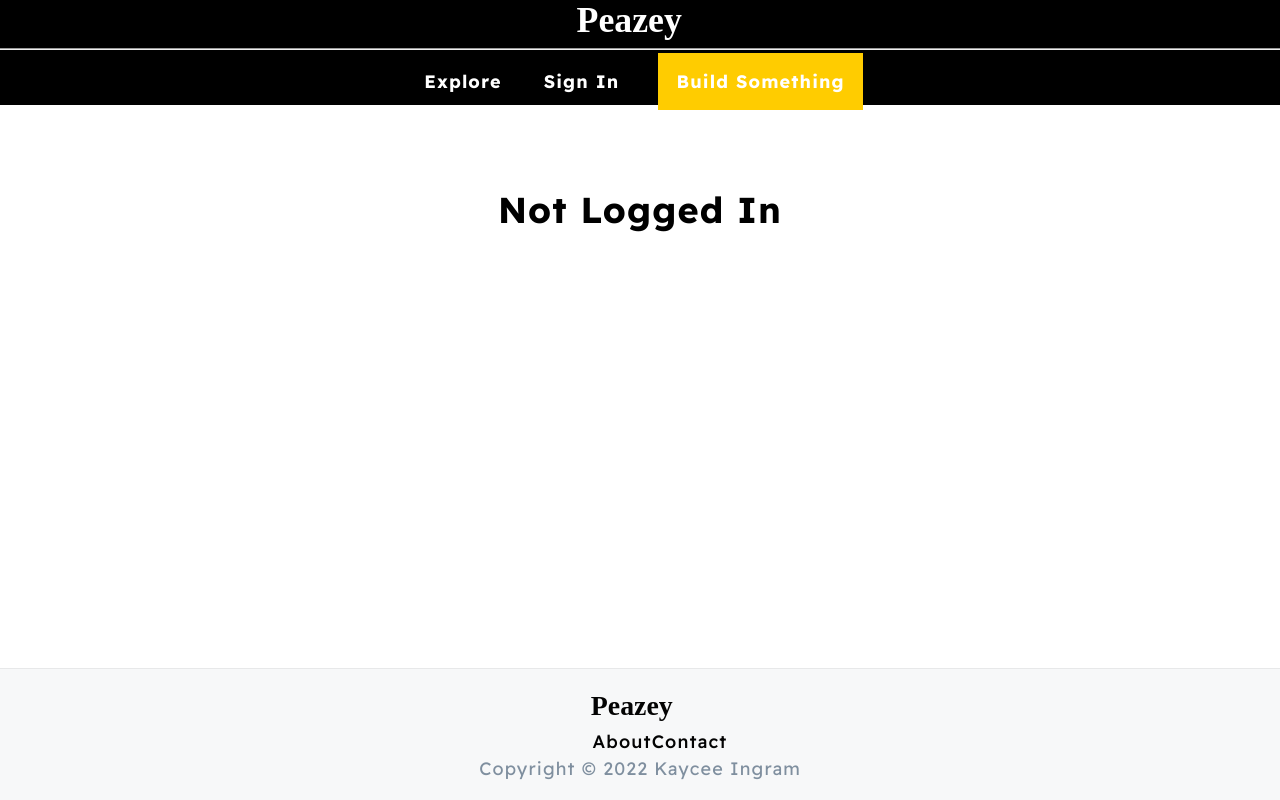
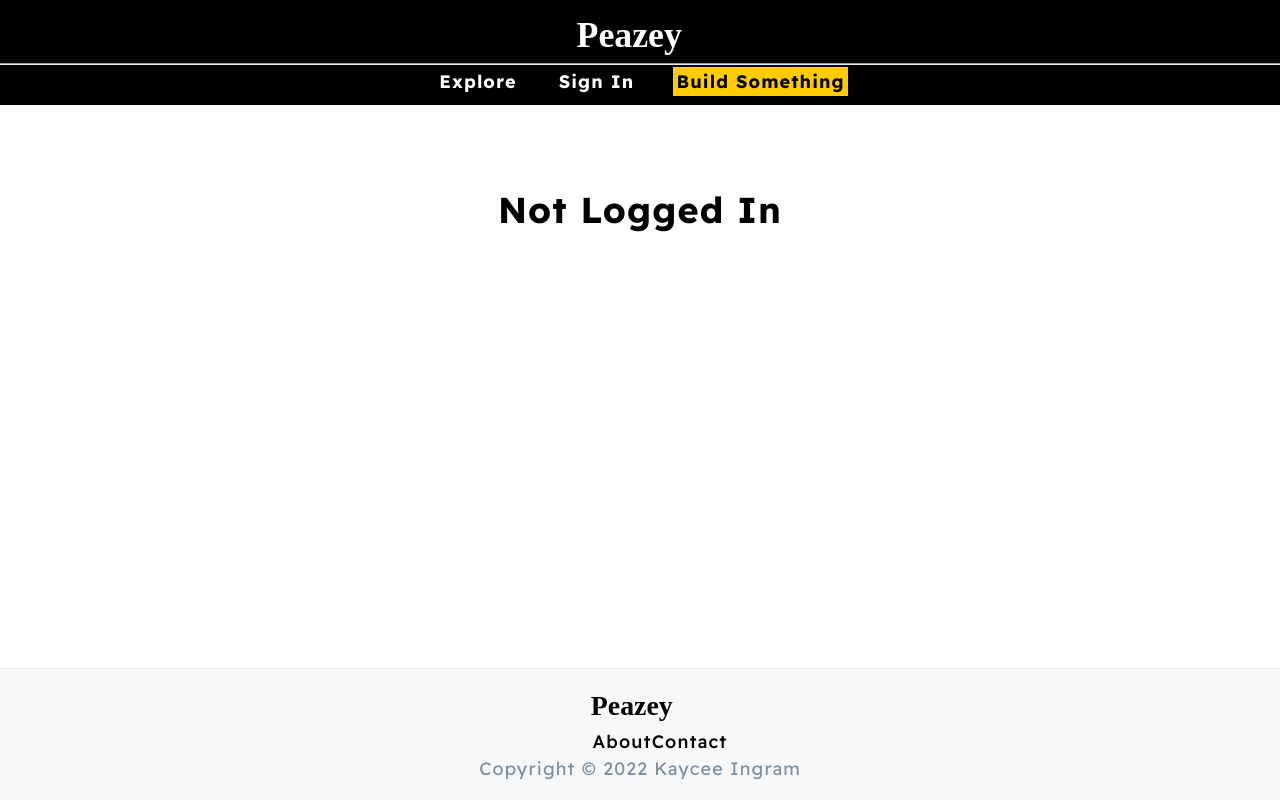
Before and after one commit to kazewaze/peazey, a Next.js app: page / in a window 1280 px wide. Built offline with nearby package versions, Linux system fonts and the light colour scheme; no server answers.

Commit message:
more style changes again

```diff
--- a/components/styles/header.module.css
+++ b/components/styles/header.module.css
@@ -21,7 +21,7 @@
   color: #fff;
 }
 
-.buildSomethingBtn {
+.buildSomethingBtn a {
   padding: 15px;
   border: none;
   font-weight: bold;
```
